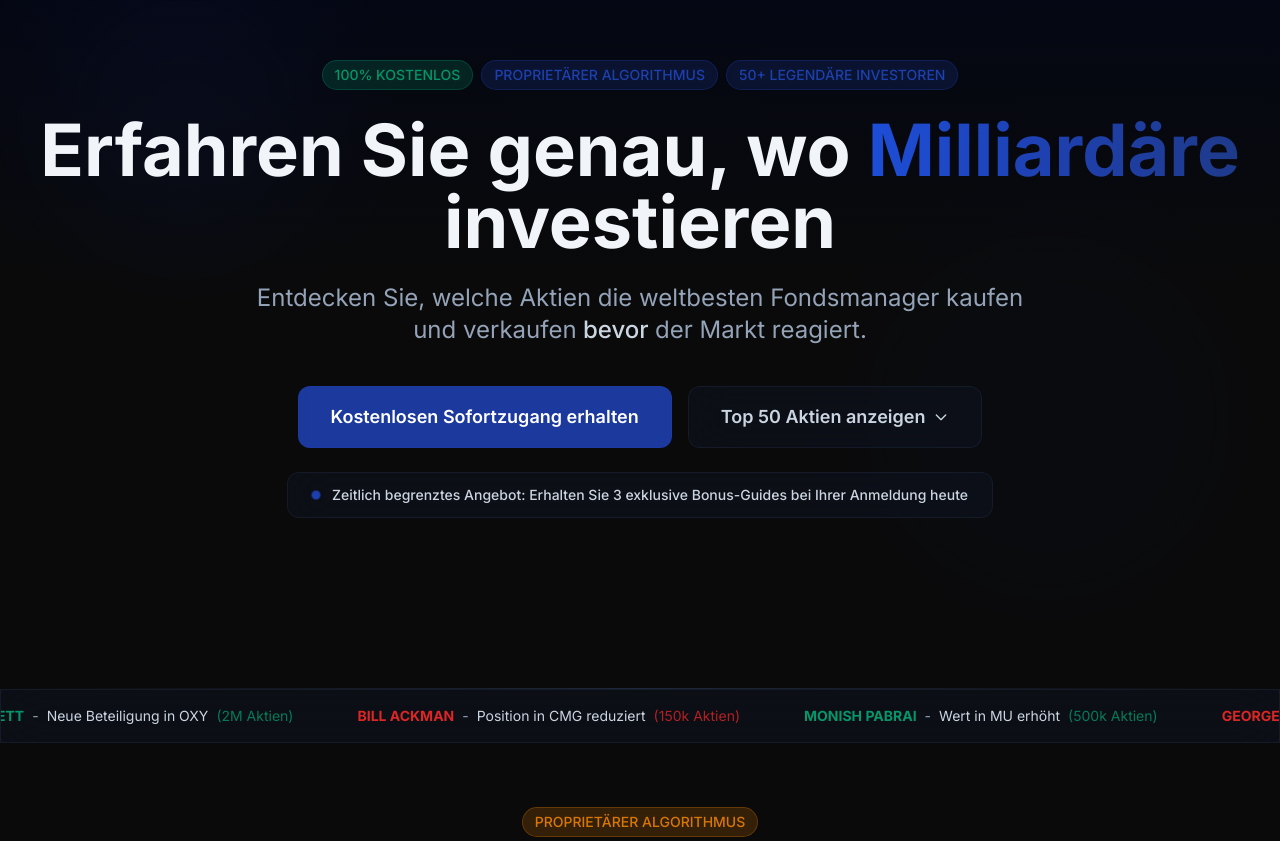
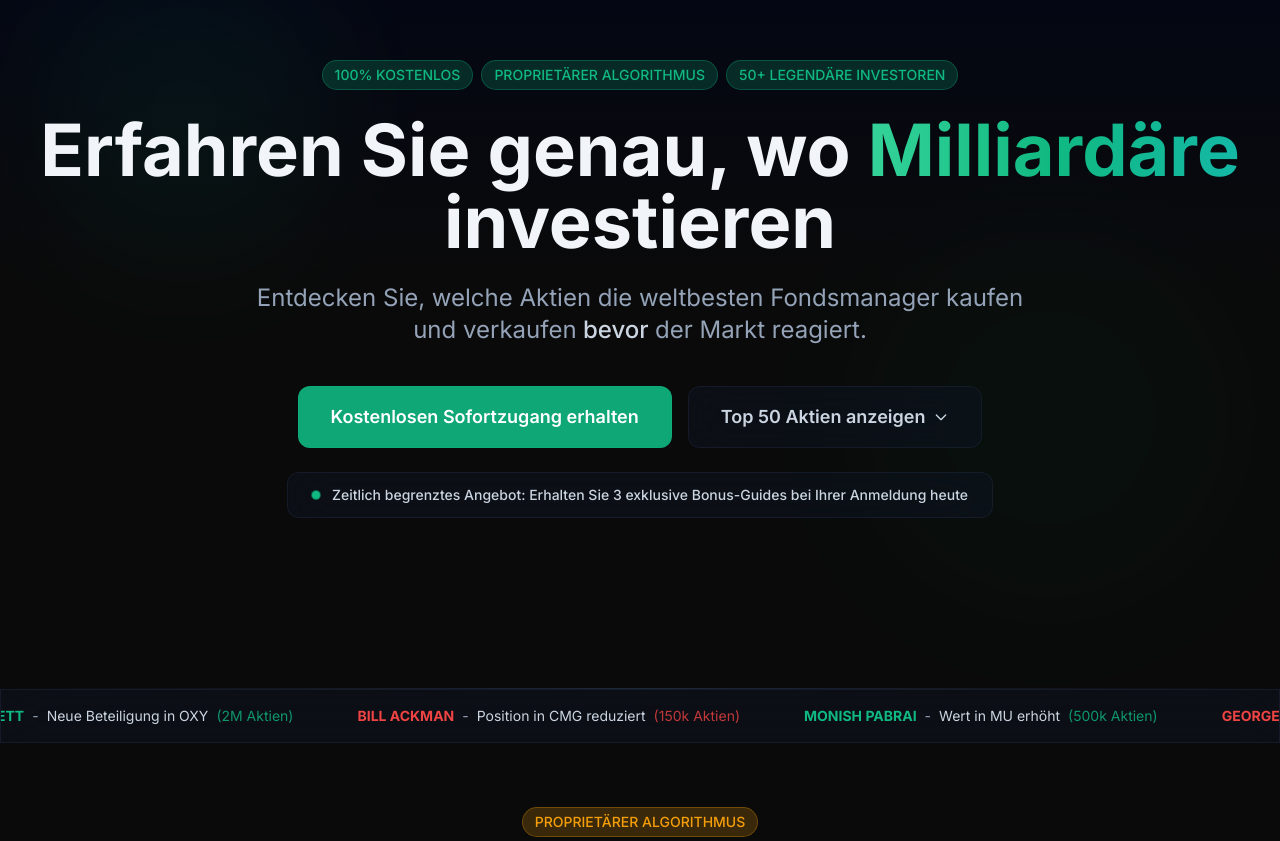
Before and after one commit to lil053004-bit/demo1, a React (Vite) app: page / in a window 1280 px wide. Shown: the part 111-952 px from the top of the page. Built offline with nearby package versions, Linux system fonts and the light colour scheme; no server answers; the database is empty.

Commit message:
Updated tailwind.config.js

```diff
--- a/src/components/EmailModal.jsx
+++ b/src/components/EmailModal.jsx
@@ -173,9 +173,9 @@ export default function EmailModal({ isOpen, onClose }) {
                       initial={{ scale: 0 }}
                       animate={{ scale: 1 }}
                       transition={{ type: 'spring', stiffness: 200, damping: 15, delay: 0.1 }}
-                      className="w-20 h-20 bg-gradient-to-br from-accent-blue/20 to-accent-teal/20 rounded-full flex items-center justify-center mx-auto mb-6 border border-accent-blue/30"
+                      className="w-20 h-20 bg-gradient-to-br from-accent-emerald/20 to-accent-teal/20 rounded-full flex items-center justify-center mx-auto mb-6 border border-accent-emerald/30"
                     >
-                      <svg className="w-10 h-10 text-accent-blue" fill="none" viewBox="0 0 24 24" stroke="currentColor">
+                      <svg className="w-10 h-10 text-accent-emerald" fill="none" viewBox="0 0 24 24" stroke="currentColor">
                         <path strokeLinecap="round" strokeLinejoin="round" strokeWidth={2} d="M9 12l2 2 4-4m6 2a9 9 0 11-18 0 9 9 0 0118 0z" />
                       </svg>
                     </motion.div>
@@ -240,7 +240,7 @@ export default function EmailModal({ isOpen, onClose }) {
                         {isRedirecting ? 'Weiterleitung...' : 'Jetzt mit der Erkundung beginnen'}
                       </Button>
                       <p className="text-xs text-blueGray-500">
-                        Zugangsbestätigung wurde an <span className="text-accent-blue">{email}</span> gesendet
+                        Zugangsbestätigung wurde an <span className="text-accent-emerald">{email}</span> gesendet
                       </p>
                     </motion.div>
                   </motion.div>
--- a/src/components/Footer.jsx
+++ b/src/components/Footer.jsx
@@ -12,13 +12,13 @@ export default function Footer() {
           <div className="flex justify-center gap-6 text-sm">
             <a
               href="#"
-              className="text-blueGray-400 hover:text-accent-blue transition-colors duration-200"
+              className="text-blueGray-400 hover:text-accent-emerald transition-colors duration-200"
             >
               Nutzungsbedingungen
             </a>
             <a
               href="#"
-              className="text-blueGray-400 hover:text-accent-blue transition-colors duration-200"
+              className="text-blueGray-400 hover:text-accent-emerald transition-colors duration-200"
             >
               Datenschutzrichtlinie
             </a>
--- a/src/components/InvestorCard.jsx
+++ b/src/components/InvestorCard.jsx
@@ -22,7 +22,7 @@ export default function InvestorCard({ investor, onSelect, isActive }) {
       <GlassCard
         className={`transition-all duration-300 ${
           isActive
-            ? 'ring-2 ring-accent-blue bg-blueGray-900/60'
+            ? 'ring-2 ring-accent-emerald bg-blueGray-900/60'
             : 'hover:bg-blueGray-900/50'
         }`}
         animate={false}
@@ -52,7 +52,7 @@ export default function InvestorCard({ investor, onSelect, isActive }) {
 
           {investor.quote && (
             <div className="pt-3 border-t border-blueGray-800/50">
-              <p className="text-sm text-accent-blue italic line-clamp-2">
+              <p className="text-sm text-accent-emerald italic line-clamp-2">
                 &ldquo;{investor.quote}&rdquo;
               </p>
             </div>
--- a/src/components/StockRankingTable.jsx
+++ b/src/components/StockRankingTable.jsx
@@ -57,7 +57,7 @@ export default function StockRankingTable({ stocks, showAll = false }) {
                 </td>
                 <td className="px-6 py-4 whitespace-nowrap">
                   <div className="flex flex-col">
-                    <span className="text-sm font-semibold text-accent-blue group-hover:text-accent-teal transition-colors">
+                    <span className="text-sm font-semibold text-accent-emerald group-hover:text-accent-teal transition-colors">
                       {stock.ticker}
                     </span>
                     <span className="text-xs text-blueGray-500 hidden lg:block">
--- a/src/components/sections/CTASection.jsx
+++ b/src/components/sections/CTASection.jsx
@@ -13,8 +13,8 @@ export default function CTASection({ onGetAccess }) {
       <div className="absolute inset-0 bg-gradient-to-br from-blueGray-950 via-carbon-950 to-blueGray-900" />
 
       <div className="absolute inset-0 opacity-20">
-        <div className="absolute top-10 right-20 w-96 h-96 bg-accent-navy/30 rounded-full blur-3xl" />
-        <div className="absolute bottom-10 left-20 w-96 h-96 bg-accent-blue/30 rounded-full blur-3xl" />
+        <div className="absolute top-10 right-20 w-96 h-96 bg-accent-jade/30 rounded-full blur-3xl" />
+        <div className="absolute bottom-10 left-20 w-96 h-96 bg-accent-emerald/30 rounded-full blur-3xl" />
       </div>
 
       <div className="relative max-w-7xl mx-auto px-4 sm:px-6 lg:px-8 text-center">
--- a/src/components/sections/FAQSection.jsx
+++ b/src/components/sections/FAQSection.jsx
@@ -91,7 +91,7 @@ export default function FAQSection() {
                     className="flex-shrink-0"
                   >
                     <svg
-                      className="w-6 h-6 text-accent-blue"
+                      className="w-6 h-6 text-accent-emerald"
                       fill="none"
                       viewBox="0 0 24 24"
                       stroke="currentColor"
--- a/src/components/sections/FeaturesSection.jsx
+++ b/src/components/sections/FeaturesSection.jsx
@@ -86,7 +86,7 @@ export default function FeaturesSection({ onGetAccess }) {
         <div className="grid grid-cols-1 md:grid-cols-2 lg:grid-cols-3 gap-4 mb-8">
           {features.map((feature, index) => (
             <GlassCard key={index} hover delay={index * 0.1}>
-              <div className="text-accent-blue mb-4">{feature.icon}</div>
+              <div className="text-accent-emerald mb-4">{feature.icon}</div>
               <h3 className="text-xl font-bold mb-3 text-blueGray-100">
                 {feature.title}
               </h3>
--- a/src/components/sections/Hero.jsx
+++ b/src/components/sections/Hero.jsx
@@ -8,8 +8,8 @@ export default function Hero({ onGetAccess }) {
       <div className="absolute inset-0 bg-gradient-to-b from-blueGray-950 via-carbon-950 to-carbon-950" />
 
       <div className="absolute inset-0 opacity-20">
-        <div className="absolute top-20 left-10 w-72 h-72 bg-accent-blue/30 rounded-full blur-3xl" />
-        <div className="absolute bottom-20 right-10 w-96 h-96 bg-accent-navy/20 rounded-full blur-3xl" />
+        <div className="absolute top-20 left-10 w-72 h-72 bg-accent-emerald/30 rounded-full blur-3xl" />
+        <div className="absolute bottom-20 right-10 w-96 h-96 bg-accent-jade/20 rounded-full blur-3xl" />
       </div>
 
       <div className="relative max-w-7xl mx-auto px-4 sm:px-6 lg:px-8 text-center">
@@ -61,7 +61,7 @@ export default function Hero({ onGetAccess }) {
             <motion.div
               animate={{ scale: [1, 1.2, 1] }}
               transition={{ duration: 2, repeat: Infinity }}
-              className="w-2 h-2 bg-accent-blue rounded-full"
+              className="w-2 h-2 bg-accent-emerald rounded-full"
             />
             <span className="text-sm font-medium text-blueGray-300">
               Zeitlich begrenztes Angebot: Erhalten Sie 3 exklusive Bonus-Guides bei Ihrer Anmeldung heute
--- a/src/components/sections/InvestorsSection.jsx
+++ b/src/components/sections/InvestorsSection.jsx
@@ -91,7 +91,7 @@ export default function InvestorsSection({ onGetAccess }) {
             >
               <div className="glass px-6 py-3 rounded-xl">
                 <p className="text-sm font-medium text-blueGray-300 flex items-center gap-2">
-                  <svg className="w-5 h-5 text-accent-blue" fill="currentColor" viewBox="0 0 20 20">
+                  <svg className="w-5 h-5 text-accent-emerald" fill="currentColor" viewBox="0 0 20 20">
                     <path d="M9.049 2.927c.3-.921 1.603-.921 1.902 0l1.07 3.292a1 1 0 00.95.69h3.462c.969 0 1.371 1.24.588 1.81l-2.8 2.034a1 1 0 00-.364 1.118l1.07 3.292c.3.921-.755 1.688-1.54 1.118l-2.8-2.034a1 1 0 00-1.175 0l-2.8 2.034c-.784.57-1.838-.197-1.539-1.118l1.07-3.292a1 1 0 00-.364-1.118L2.98 8.72c-.783-.57-.38-1.81.588-1.81h3.461a1 1 0 00.951-.69l1.07-3.292z" />
                   </svg>
                   TIPP: Echtzeit-Updates stellen sicher, dass Sie keine Einreichung verpassen
--- a/src/components/ui/LoadingSpinner.jsx
+++ b/src/components/ui/LoadingSpinner.jsx
@@ -10,7 +10,7 @@ export default function LoadingSpinner({ size = 'md' }) {
   return (
     <div className="flex items-center justify-center">
       <motion.div
-        className={`${sizes[size]} border-2 border-blueGray-700 border-t-accent-blue rounded-full`}
+        className={`${sizes[size]} border-2 border-blueGray-700 border-t-accent-emerald rounded-full`}
         animate={{ rotate: 360 }}
         transition={{ duration: 1, repeat: Infinity, ease: "linear" }}
       />
--- a/src/styles/index.css
+++ b/src/styles/index.css
@@ -47,9 +47,9 @@
   }
 
   .btn-primary {
-    @apply px-6 py-3 rounded-xl font-semibold text-white bg-accent-blue/90 backdrop-blur-sm
-           border border-accent-blue/30 transition-all duration-300
-           hover:bg-accent-blue hover:shadow-glow-md hover:-translate-y-0.5
+    @apply px-6 py-3 rounded-xl font-semibold text-white bg-accent-emerald/90 backdrop-blur-sm
+           border border-accent-emerald/30 transition-all duration-300
+           hover:bg-accent-emerald hover:shadow-glow-md hover:-translate-y-0.5
            active:translate-y-0;
   }
 
@@ -69,7 +69,7 @@
   .input-glass {
     @apply w-full px-4 py-3 rounded-xl glass text-blueGray-200
            placeholder-blueGray-600 focus:outline-none focus:ring-2
-           focus:ring-accent-blue/50 focus:border-accent-blue/50
+           focus:ring-accent-emerald/50 focus:border-accent-emerald/50
            transition-all duration-300;
   }
 
@@ -86,11 +86,11 @@
   }
 
   .badge-info {
-    @apply badge bg-accent-blue/20 text-accent-blue border border-accent-blue/30;
+    @apply badge bg-accent-emerald/20 text-accent-emerald border border-accent-emerald/30;
   }
 
   .text-gradient {
-    @apply bg-gradient-to-r from-blue-700 via-blue-800 to-blue-900 bg-clip-text text-transparent;
+    @apply bg-gradient-to-r from-emerald-400 via-emerald-500 to-teal-500 bg-clip-text text-transparent;
   }
 
   .divider {
@@ -116,7 +116,7 @@
     background: linear-gradient(
       90deg,
       transparent 0%,
-      rgba(59, 130, 246, 0.1) 50%,
+      rgba(16, 185, 129, 0.1) 50%,
       transparent 100%
     );
     background-size: 200% 100%;
@@ -138,5 +138,5 @@
 }
 
 ::selection {
-  @apply bg-accent-blue/30 text-blueGray-100;
+  @apply bg-accent-emerald/30 text-blueGray-100;
 }
--- a/tailwind.config.js
+++ b/tailwind.config.js
@@ -31,14 +31,14 @@ export default {
           950: '#020617',
         },
         accent: {
-          blue: '#1E40AF',
-          navy: '#1E3A8A',
-          steel: '#3B5998',
+          emerald: '#10B981',
+          jade: '#059669',
+          teal: '#14B8A6',
         },
         signal: {
-          success: '#059669',
-          warning: '#D97706',
-          danger: '#DC2626',
+          success: '#10B981',
+          warning: '#F59E0B',
+          danger: '#EF4444',
         }
       },
       backdropBlur: {
@@ -70,8 +70,8 @@ export default {
       },
       boxShadow: {
         'glass': '0 8px 32px 0 rgba(0, 0, 0, 0.37)',
-        'glow-sm': '0 0 10px rgba(59, 130, 246, 0.3)',
-        'glow-md': '0 0 20px rgba(59, 130, 246, 0.4)',
+        'glow-sm': '0 0 10px rgba(16, 185, 129, 0.3)',
+        'glow-md': '0 0 20px rgba(16, 185, 129, 0.4)',
       },
       fontFamily: {
         sans: ['Inter', 'system-ui', 'sans-serif'],
```
